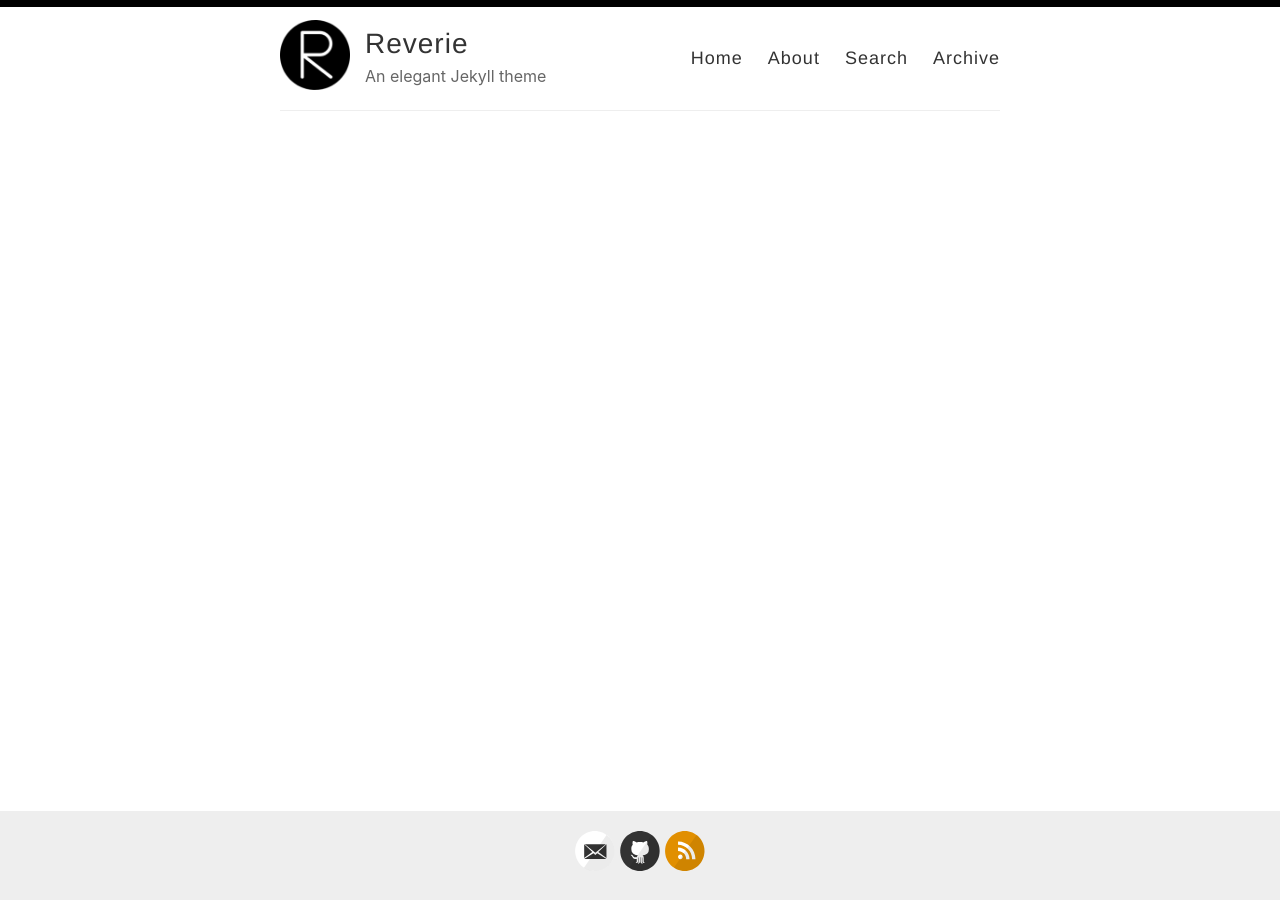
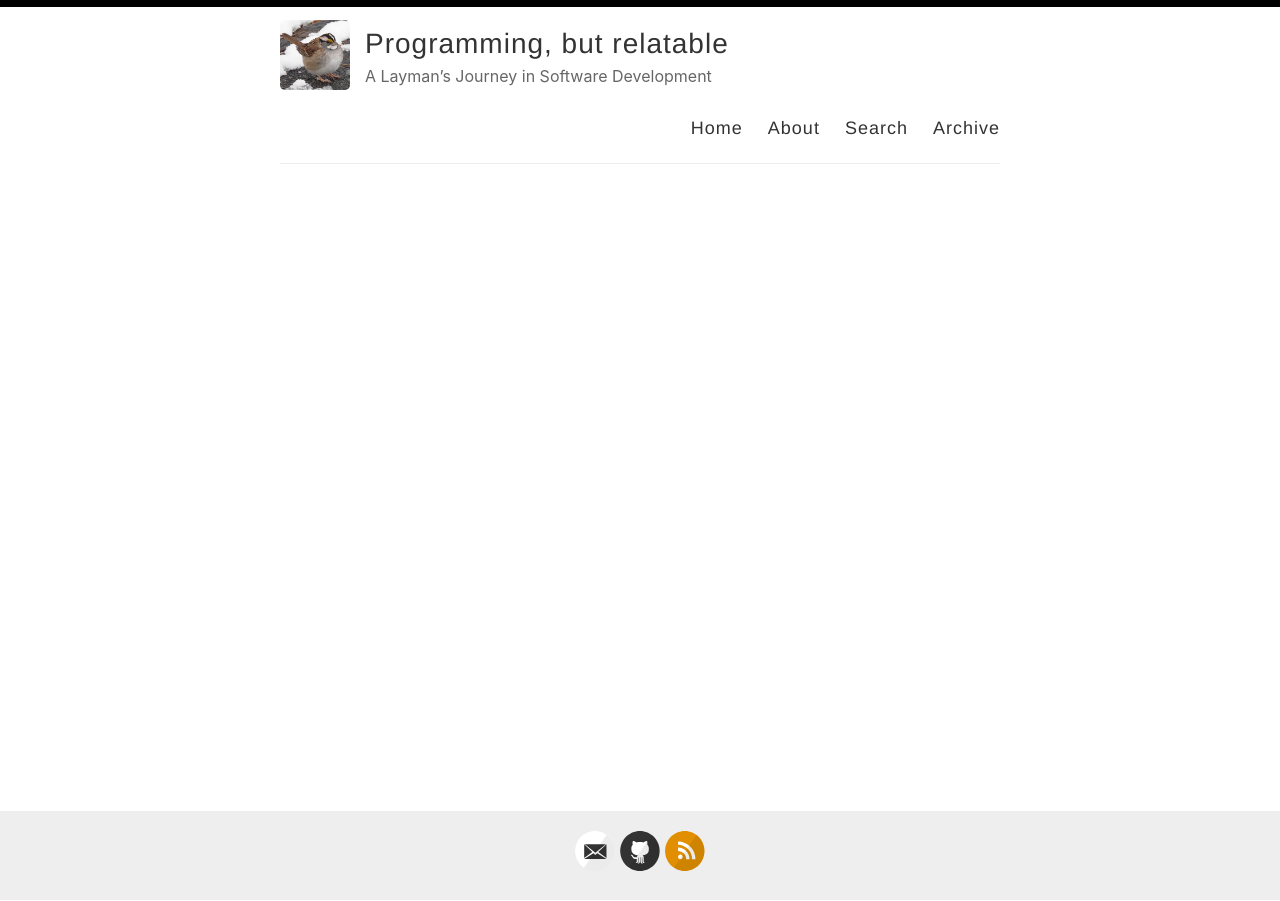
Before and after one commit to jmarkman/ProfessionalBlog, a Jekyll site: the page built from index.html, in a window 1280 px wide. Built offline with Jekyll 4.4.1, drawn with Linux system fonts in a browser that asks for light colours; the list of posts is cut into pages by our own code.

Commit message:
More customization

```diff
--- a/_config.yml
+++ b/_config.yml
@@ -3,16 +3,16 @@
 #
 
 # Name of your site (displayed in the header)
-name: Reverie
+name: Programming, but relatable
 
 # Name of the author
 author: Jonathan Markman
 
 # Short bio or description (displayed in the header)
-description: An elegant Jekyll theme
+description: A Layman’s Journey in Software Development
 
 # URL of your avatar or profile pic (you could use your GitHub profile pic)
-avatar: /images/reverie.png
+avatar: /images/songsparrow.jpg
 
 #
 # Flags below are optional
```
Also changed, not shown: images/favicon-32x32.png, images/reverie.png (deleted), images/songsparrow.jpg (added).
